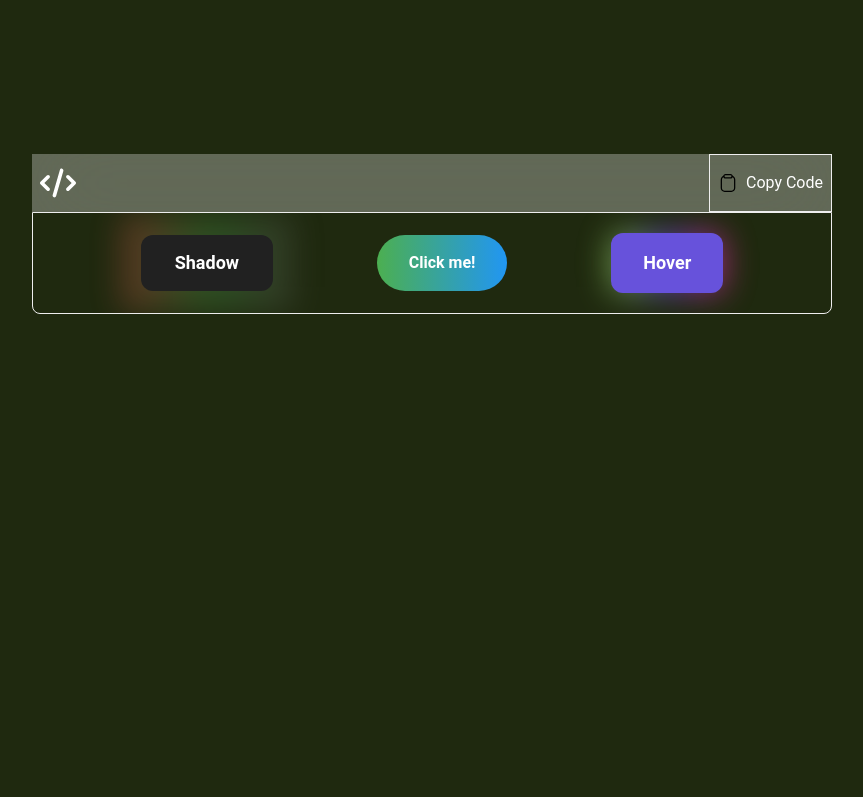
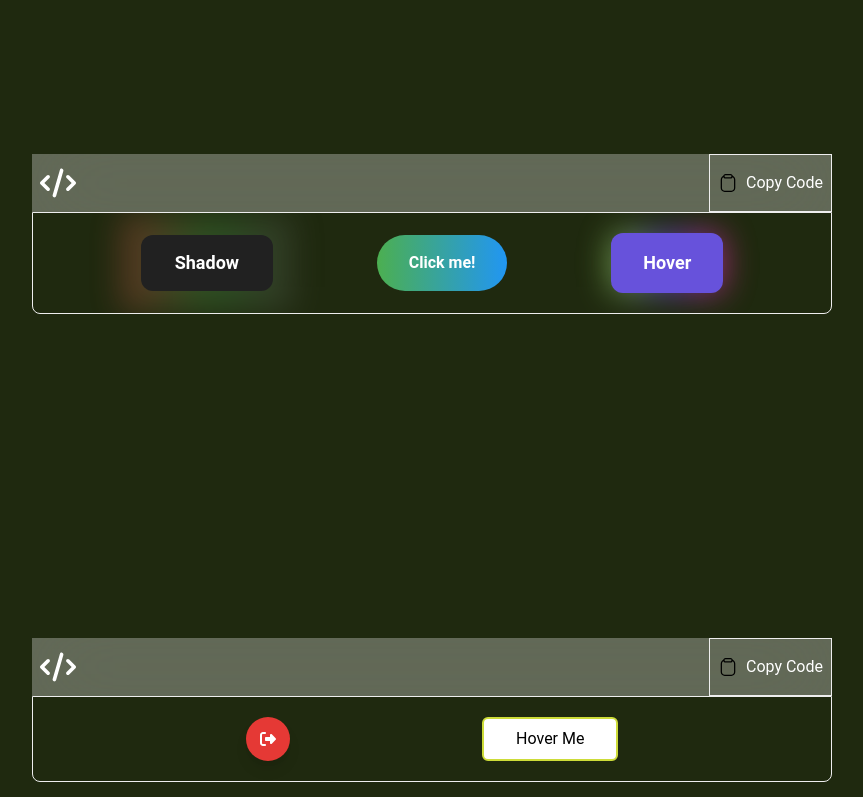
Before and after one commit to akash-khan-311/softui, a React (Vite) app: page /components/button in a window 1280 px wide. Shown: the part 2000-2797 px from the top of the page, without its empty margins (336-1199 px from the left). Before the commit the page ends 2526 px from the top, so only its background shows below. Built offline with nearby package versions, Linux system fonts and the light colour scheme.

Commit message:
some buttons components added

```diff
--- a/src/UIcomponents/Button/Button.jsx
+++ b/src/UIcomponents/Button/Button.jsx
@@ -3,15 +3,17 @@ import Button2 from "../../components/App/Buttons/Button2";
 import Button3 from "../../components/App/Buttons/Button3";
 import Button4 from "../../components/App/Buttons/Button4";
 import Button5 from "../../components/App/Buttons/Button5";
+import Button6 from "../../components/App/Buttons/Button6";
 
 const Button = () => {
   return (
-    <div className="flex flex-col gap-5 justify-center items-start">
+    <div className="flex flex-col gap-5 ">
       <Button1 />
       <Button2 />
       <Button3 />
       <Button4 />
       <Button5 />
+      <Button6 />
     </div>
   );
 };
--- /dev/null
+++ b/src/components/App/Buttons/Button6.jsx
@@ -0,0 +1,24 @@
+import CodeBox from "../../../Shared/CodeBox/CodeBox";
+
+const Button6 = () => {
+  return (
+    <div>
+      <CodeBox stringCode={`<button className="group flex items-center justify-center w-11 h-11 bg-red-600 rounded-full cursor-pointer relative overflow-hidden transition-all duration-200 shadow-lg hover:w-32 hover:rounded-lg active:translate-x-1 active:translate-y-1"><div className="flex items-center justify-center w-full transition-all duration-300 group-hover:justify-start group-hover:px-3"><svg className="w-4 h-4" viewBox="0 0 512 512" fill="white"><path d="M377.9 105.9L500.7 228.7c7.2 7.2 11.3 17.1 11.3 27.3s-4.1 20.1-11.3 27.3L377.9 406.1c-6.4 6.4-15 9.9-24 9.9c-18.7 0-33.9-15.2-33.9-33.9l0-62.1-128 0c-17.7 0-32-14.3-32-32l0-64c0-17.7 14.3-32 32-32l128 0 0-62.1c0-18.7 15.2-33.9 33.9-33.9c9 0 17.6 3.6 24 9.9zM160 96L96 96c-17.7 0-32 14.3-32 32l0 256c0 17.7 14.3 32 32 32l64 0c17.7 0 32 14.3 32 32s-14.3 32-32 32l-64 0c-53 0-96-43-96-96L0 128C0 75 43 32 96 32l64 0c17.7 0 32 14.3 32 32s-14.3 32-32 32z" /></svg></div><div className="absolute right-5 transform translate-x-full opacity-0 text-white text-lg font-semibold transition-all duration-300 group-hover:translate-x-0 group-hover:opacity-100">Logout</div></button>
+<button className="relative px-8 py-2 rounded-md bg-white isolation-auto z-10 border-2 border-lime-500 before:absolute before:w-full before:transition-all before:duration-700 before:hover:w-full before:-right-full before:hover:right-0 before:rounded-full  before:bg-lime-500 before:-z-10  before:aspect-square before:hover:scale-150 overflow-hidden before:hover:duration-700">Hover Me</button>
+`}>
+        <div className="flex justify-evenly items-center">
+          <button className="group flex items-center justify-center w-11 h-11 bg-red-600 rounded-full cursor-pointer relative overflow-hidden transition-all duration-200 shadow-lg hover:w-32 hover:rounded-lg active:translate-x-1 active:translate-y-1">
+            <div className="flex items-center justify-center w-full transition-all duration-300 group-hover:justify-start group-hover:px-3">
+              <svg className="w-4 h-4" viewBox="0 0 512 512" fill="white"><path d="M377.9 105.9L500.7 228.7c7.2 7.2 11.3 17.1 11.3 27.3s-4.1 20.1-11.3 27.3L377.9 406.1c-6.4 6.4-15 9.9-24 9.9c-18.7 0-33.9-15.2-33.9-33.9l0-62.1-128 0c-17.7 0-32-14.3-32-32l0-64c0-17.7 14.3-32 32-32l128 0 0-62.1c0-18.7 15.2-33.9 33.9-33.9c9 0 17.6 3.6 24 9.9zM160 96L96 96c-17.7 0-32 14.3-32 32l0 256c0 17.7 14.3 32 32 32l64 0c17.7 0 32 14.3 32 32s-14.3 32-32 32l-64 0c-53 0-96-43-96-96L0 128C0 75 43 32 96 32l64 0c17.7 0 32 14.3 32 32s-14.3 32-32 32z" /></svg>
+            </div>
+            <div className="absolute right-5 transform translate-x-full opacity-0 text-white text-lg font-semibold transition-all duration-300 group-hover:translate-x-0 group-hover:opacity-100">Logout</div>
+          </button>
+
+          <button className="relative px-8 py-2 rounded-md bg-white isolation-auto z-10 border-2 border-lime-500 before:absolute before:w-full before:transition-all before:duration-700 before:hover:w-full before:-right-full before:hover:right-0 before:rounded-full  before:bg-lime-500 before:-z-10  before:aspect-square before:hover:scale-150 overflow-hidden before:hover:duration-700">Hover Me</button>
+        </div>
+      </CodeBox>
+    </div>
+  );
+};
+
+export default Button6;
--- /dev/null
+++ b/src/components/App/Buttons/Button7.jsx
@@ -0,0 +1,9 @@
+
+const Button7 = () => {
+    return(
+        <div>
+             <p> This is Button7 </p>
+        </div>
+    )
+}
+export default Button7;
```
